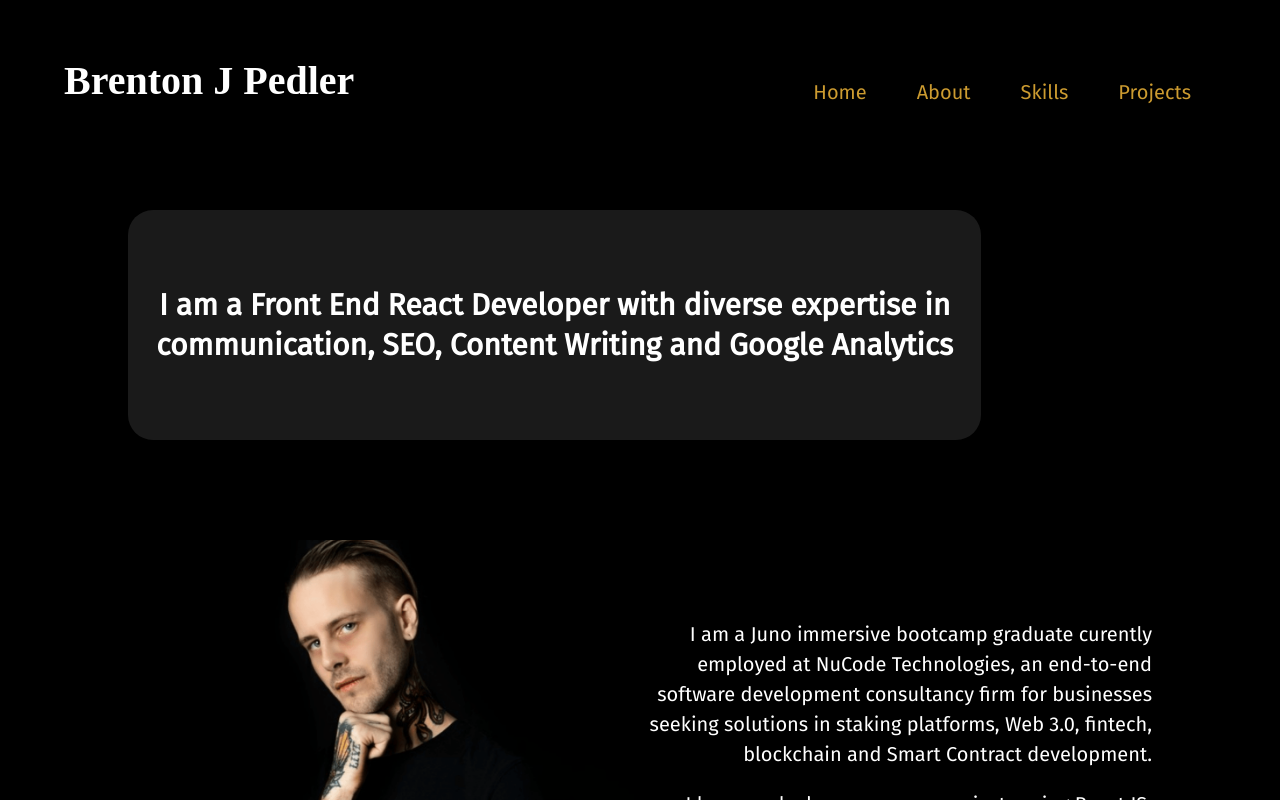
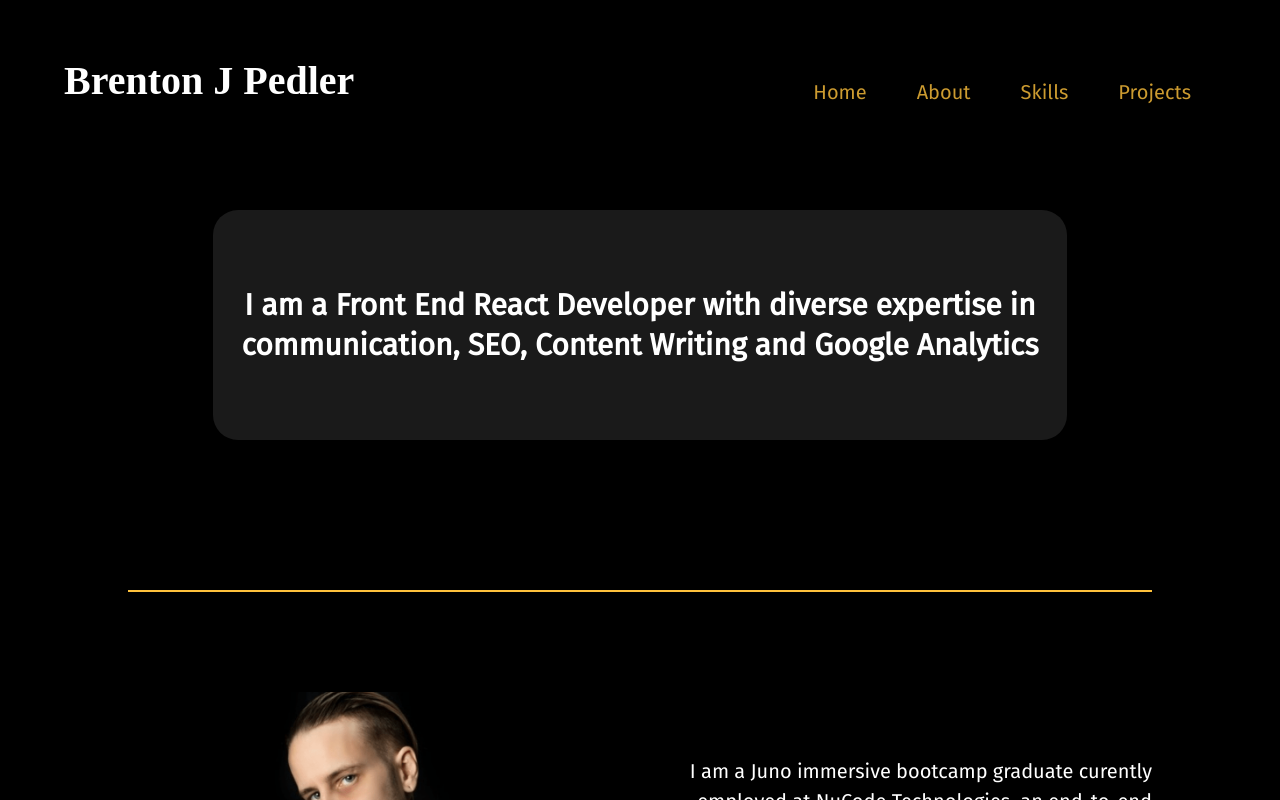
Before and after one commit to BrentonPedler/new-portfolio, a React (Create React App) app: page /about in a window 1280 px wide. Shown: the top 800 px of the page. Built offline with nearby package versions, Linux system fonts and the light colour scheme; a web font is replaced by a local one.

Commit message:
CSS update

```diff
--- a/src/components/contact/index.js
+++ b/src/components/contact/index.js
@@ -91,16 +91,16 @@ export default function Contact() {
                     }
                     <Box className={Style.iconContainer}>
                         <a href='https://github.com/BrentonPedler' target='_blank' rel="noopener noreferrer">
-                            <GitHubIcon style={{ fontSize: '30px', color: '#FFC23C' }} />
+                            <GitHubIcon style={{ fontSize: mediaQuery ? '30px' : '50px', color: '#FFC23C' }} />
                         </a>
                         <a href='https://www.linkedin.com/in/brentonjamespedler/' target='_blank' rel="noopener noreferrer">
-                            <LinkedInIcon style={{ fontSize: '30px', color: '#FFC23C' }} />
+                            <LinkedInIcon style={{ fontSize: mediaQuery ? '30px' : '50px', color: '#FFC23C' }} />
                         </a>
                         <a href='https://twitter.com/PedlerCodes' target='_blank' rel="noopener noreferrer">
-                            <TwitterIcon style={{ fontSize: '30px', color: '#FFC23C' }} />
+                            <TwitterIcon style={{ fontSize: mediaQuery ? '30px' : '50px', color: '#FFC23C' }} />
                         </a>
                         <a href='mailto:brentonjamespedler@gmail.com' target='_blank' rel="noopener noreferrer">
-                            <EmailIcon style={{ fontSize: '30px', color: '#FFC23C' }} />
+                            <EmailIcon style={{ fontSize: mediaQuery ? '30px' : '50px', color: '#FFC23C' }} />
                         </a>
                     </Box>
                 </Box>
--- a/src/pages/about/index.js
+++ b/src/pages/about/index.js
@@ -2,6 +2,7 @@ import Grid from '@mui/material/Grid';
 import { Box, useMediaQuery } from '@mui/material';
 import Contact from '../../components/contact';
 import Scroll from '../../components/scroll';
+import Footer from '../../components/footer';
 
 import Brenton from '../../assets/brentonJuno.png';
 
@@ -11,14 +12,18 @@ export default function About() {
     const mediaQuery = useMediaQuery('(max-width: 700px)');
 
     return (
-        <div className="fade-in" style={{ width: '80%', margin: '0 auto', padding: '50px 0px' }}>
+        <div className="fade-in" style={{ width: '80%', margin: '0 auto' }}>
             <Box>
-                <Grid container>
+                <Grid
+                    container
+                    justifyContent='center'
+                    sx={{ borderBottom: '2px solid #FFC23C', padding: '50px 0px' }}
+                >
                     <Grid
                         item
                         xs={12} sm={12} md={12} lg={10} xl={10}
                         className={style.header}
-                        sx={{ padding: { xl: '25px', lg: '25px', md: '20px', sm: '15px', xs: '10px' } }}
+                        sx={{ padding: { xl: '25px', lg: '25px', md: '20px', sm: '15px', xs: '10px' }, marginBottom: '100px'  }}
                     >
                         <h2 style={{ fontSize: mediaQuery ? '25px' : '30px' }}>
                             I am a Front End React Developer with diverse expertise in communication, SEO, Content Writing and Google Analytics
@@ -44,12 +49,13 @@ export default function About() {
                         sx={{ textAlign: 'right' }}
                     >
                         <p>I am a Juno immersive bootcamp graduate curently employed at NuCode Technologies, an end-to-end software development consultancy firm for businesses seeking solutions in staking platforms, Web 3.0, fintech, blockchain and Smart Contract development.</p>
-                        <p>I have worked on numerous projects using React JS, TypeScript, Material UI, Styled Components & Redux. I have also gained a tremendous amount of experience in Agile project management, Search engine optimization and content writing.</p>
+                        <p style={{ marginBottom: '50px' }}>I have worked on numerous projects using React JS, TypeScript, Material UI, Styled Components & Redux. I have also gained a tremendous amount of experience in Agile project management, Search engine optimization and content writing.</p>
                         <Contact />
                     </Grid>
                 </Grid>
             </Box>
-            <Scroll />
+            <Scroll style={{ marginBottom: '50px' }} />
+            <Footer />
         </div>
     )
 }
--- a/src/pages/home/index.js
+++ b/src/pages/home/index.js
@@ -47,6 +47,7 @@ export default function Home({ loadState }) {
                             to='/about'
                             onClick={!loadState}
                             style={{ padding: '0' }}
+                            underline='none'
                         >
                             <Button text='My story' sx={{ padding: '10px 50px' }} />
                         </Link>
--- a/src/pages/projects/index.js
+++ b/src/pages/projects/index.js
@@ -2,6 +2,7 @@ import { projectList } from './projectList';
 import { Box } from '@mui/material';
 import Grid from '@mui/material/Grid';
 import Scroll from '../../components/scroll';
+import Footer from '../../components/footer';
 
 import GitHubIcon from '@mui/icons-material/GitHub';
 import LaptopIcon from '@mui/icons-material/Laptop';
@@ -58,12 +59,14 @@ export default function Projects() {
         <div className={style.mainContainer}>
             <Grid
                 container
+                justifyContent="center"
                 sx={{ width: { xl: '80%', lg: '80%', md: '80%', sm: '90%', xs: '95%' } }}
             >
                 <Grid item xs={12}>
                     {renderProjects}
                 </Grid>
                 <Scroll />
+                <Footer />
             </Grid>
         </div>
     )
--- a/src/pages/projects/style.module.css
+++ b/src/pages/projects/style.module.css
@@ -2,7 +2,6 @@
     display: flex;
     justify-content: center;
     margin: 0 auto;
-    padding-bottom: 50px;
 }
 
 .projectContainer {
--- a/src/pages/skills/index.js
+++ b/src/pages/skills/index.js
@@ -1,6 +1,8 @@
 import { Box } from '@mui/material';
 import Grid from '@mui/material/Grid';
 import Scroll from '../../components/scroll';
+import Footer from '../../components/footer';
+
 import style from './style.module.css';
 
 export default function Skills() {
@@ -54,7 +56,8 @@ export default function Skills() {
                         </Grid>
                     </Grid>
                 </Box>
-            <Scroll />
+            <Scroll style={{ marginBottom: '50px' }} />
+            <Footer />
             </div>
         </div>
     )
```
